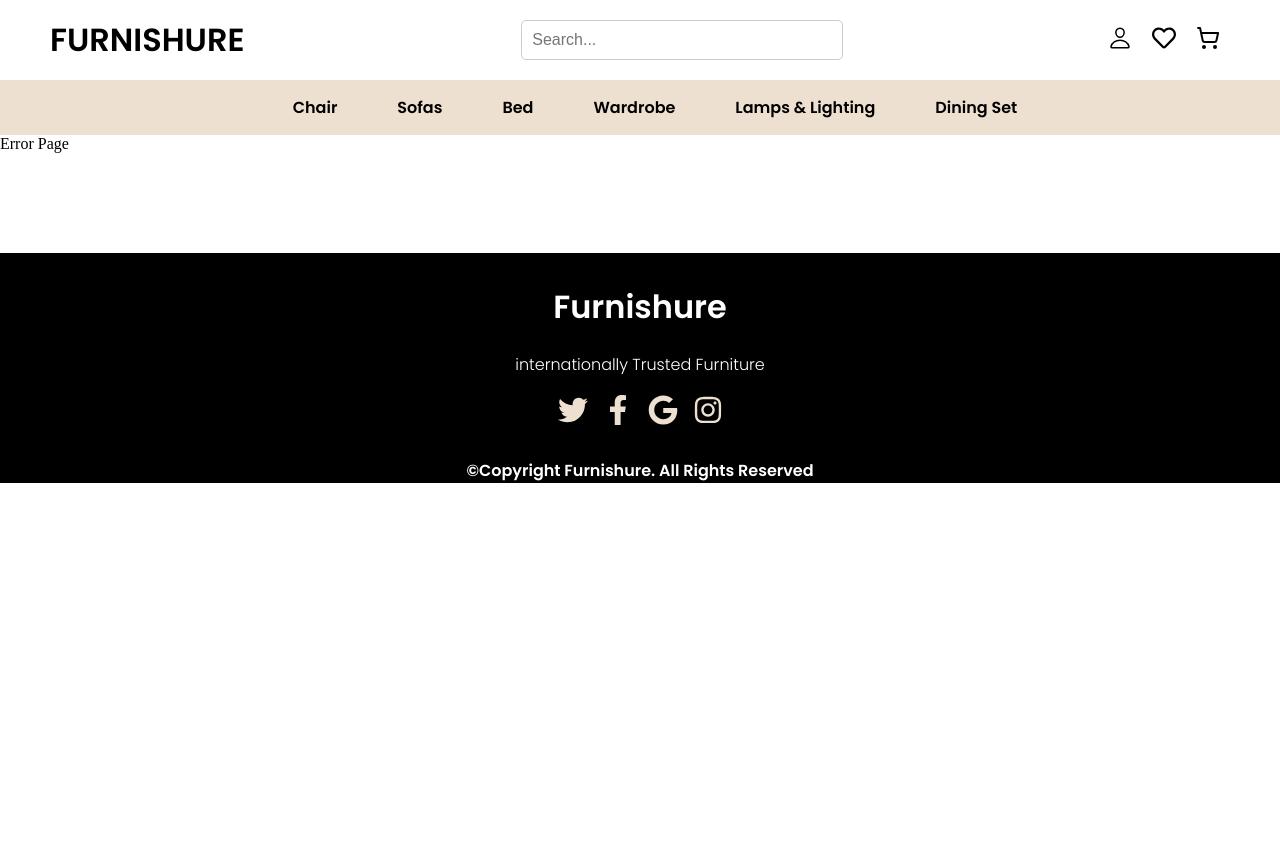
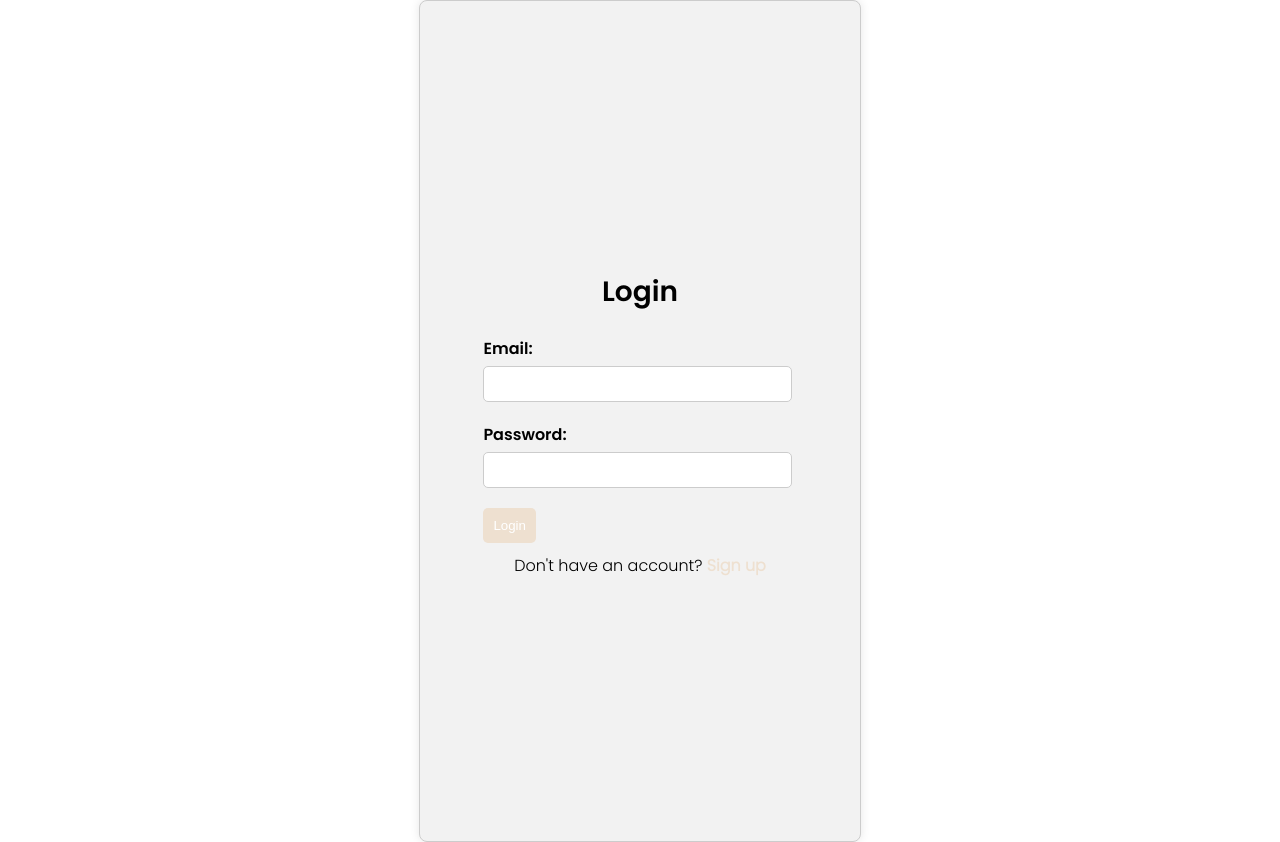
Before and after one commit to Vighnesh-b/react-trial, a React (Vite) app in the folder my-react-app/: page /login in a window 1280 px wide. Before the commit the page ends 800 px from the top, so only its background shows below. Built offline with nearby package versions, Linux system fonts and the light colour scheme.

Commit message:
login page added

```diff
--- a/my-react-app/src/App.jsx
+++ b/my-react-app/src/App.jsx
@@ -9,6 +9,8 @@ import {
 } from "react-router-dom";
 import MainHeader from './Home_page/MainHeader';
 import Chair1 from './Chairs/Chair1';
+import Login from './LoginPage/login';
+import SignUp from './LoginPage/signup';
 
 function App() {
   return (
@@ -20,6 +22,8 @@ function App() {
           <Route path='/Chairs/Chair1' element={<Chair1/>}/>
           <Route path="*" element={<Error/>} />
         </Route>
+        <Route path="/login" element={<Login/>} />
+        <Route path="/signup" element={<SignUp/>} />
       </Routes>
     </BrowserRouter>
   );
--- a/my-react-app/src/Header/Header.jsx
+++ b/my-react-app/src/Header/Header.jsx
@@ -16,7 +16,7 @@ function Header() {
         </div>
         <SearchBar/>
         <div className="icons">
-          <a href=""><IoPersonOutline size="1.5em"/></a>
+        <Link to="/Login"><IoPersonOutline size="1.5em"/></Link>
           <a href=""><FaRegHeart size="1.5em"/></a>
           <a href=""><LuShoppingCart size="1.5em"/></a>
         </div>
--- /dev/null
+++ b/my-react-app/src/LoginPage/LoginPage.css
@@ -0,0 +1,53 @@
+.auth-container {
+    max-width: 400px;
+    margin: 0 auto;
+    padding: 20px;
+    border: 1px solid #ccc;
+    border-radius: 8px;
+    box-shadow: 0 0 10px rgba(0, 0, 0, 0.1);
+    display: flex;
+    flex-direction: column;
+    justify-content: center;
+    align-items: center;
+    height: 100vh;
+    background-color: #f2f2f2;
+    a {
+        color: rgba(238,224,208);
+      }
+      label {
+        display: block;
+        margin-bottom: 10px;
+        font-family: 'Poppins', sans-serif;
+      }
+
+      input {
+        width: 100%;
+        padding: 8px;
+        margin-top: 5px;
+        margin-bottom: 10px;
+        box-sizing: border-box;
+      }
+
+      button {
+        background-color: rgba(238,224,208);
+        color: #fff;
+        padding: 10px;
+        border: none;
+        border-radius: 5px;
+        cursor: pointer;
+      }
+
+      button:hover {
+        background-color: rgba(238,224,208);
+      }
+
+      p {
+        margin-top: 10px;
+        text-align: center;
+      }
+      .back-arrow {
+        font-size: 24px;
+        margin-right: 10px;
+        cursor: pointer;
+      }
+  }
--- /dev/null
+++ b/my-react-app/src/LoginPage/login.jsx
@@ -0,0 +1,32 @@
+import React, { useState } from 'react';
+import { Link } from 'react-router-dom';
+import './LoginPage.css';
+
+function login(){
+  const [email, setEmail] = useState('');
+  const [password, setPassword] = useState('');
+
+  const handleLogin = () => {
+    console.log('Logging in...');
+  };
+
+  return (
+    <div className="auth-container">
+      <h2>Login</h2>
+      <form onSubmit={handleLogin}>
+        <label>Email:
+          <input type="email" value={email} onChange={(e) => setEmail(e.target.value)} />
+        </label>
+        <label>Password:
+          <input type="password" value={password} onChange={(e) => setPassword(e.target.value)} />
+        </label>
+        <button type="submit">Login</button>
+      </form>
+      <p>
+        Don't have an account? <Link to="/signup">Sign up</Link>
+      </p>
+    </div>
+  );
+}
+
+export default login;
--- /dev/null
+++ b/my-react-app/src/LoginPage/signup.jsx
@@ -0,0 +1,32 @@
+import React, { useState } from 'react';
+import { Link } from 'react-router-dom';
+import './LoginPage.css';
+
+function SignUp(){
+  const [email, setEmail] = useState('');
+  const [password, setPassword] = useState('');
+
+  const handleSignUp = () => {
+    console.log('Signing up...');
+  };
+
+  return (
+    <div className="auth-container">
+      <h2>Sign Up</h2>
+      <form onSubmit={handleSignUp}>
+        <label>Email:
+          <input type="email" value={email} onChange={(e) => setEmail(e.target.value)} />
+        </label>
+        <label>Password:
+          <input type="password" value={password} onChange={(e) => setPassword(e.target.value)} />
+        </label>
+        <button type="submit">Sign Up</button>
+      </form>
+      <p>
+        Already have an account? <Link to="/login">Login</Link>
+      </p>
+    </div>
+  );
+}
+
+export default SignUp;
```
